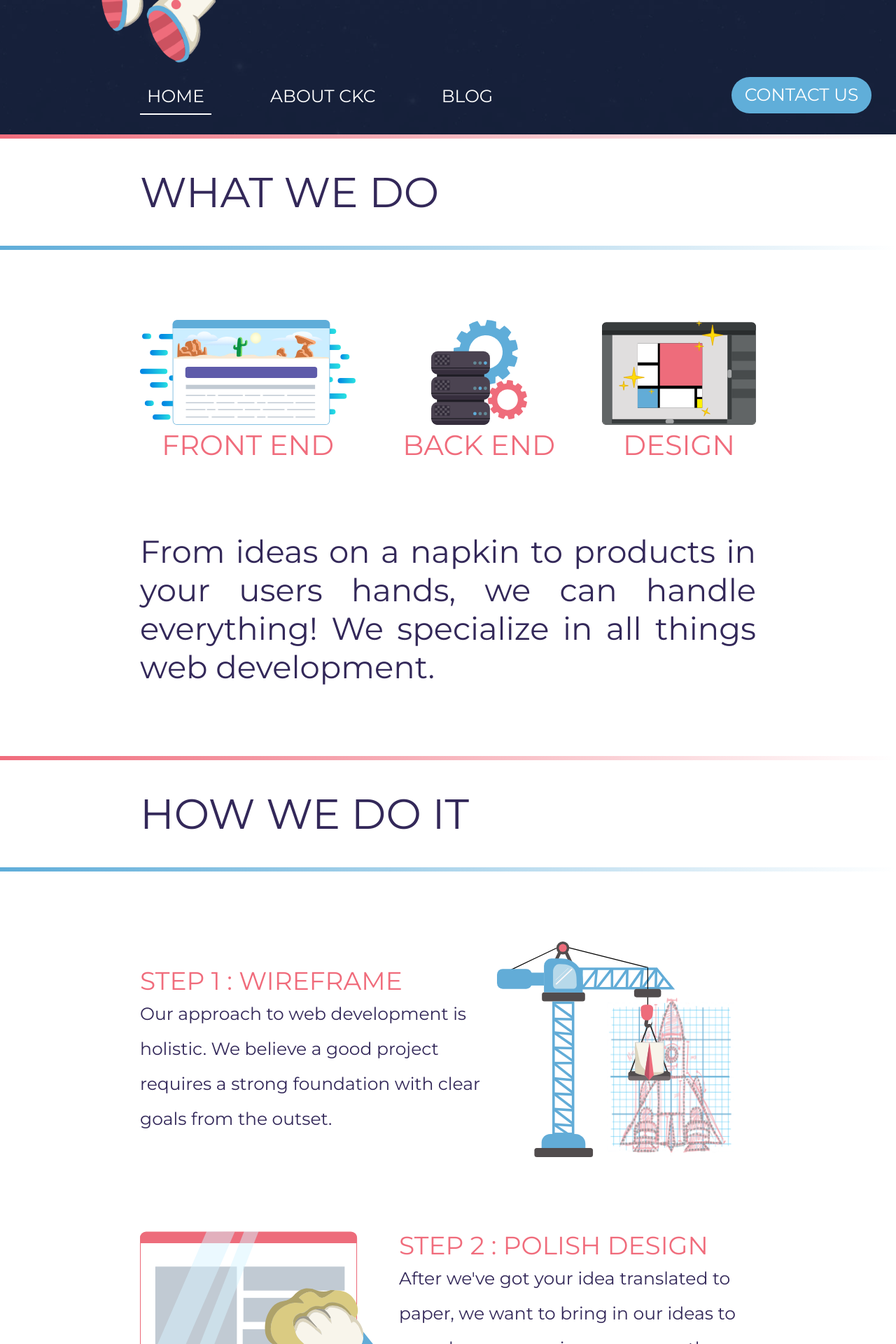
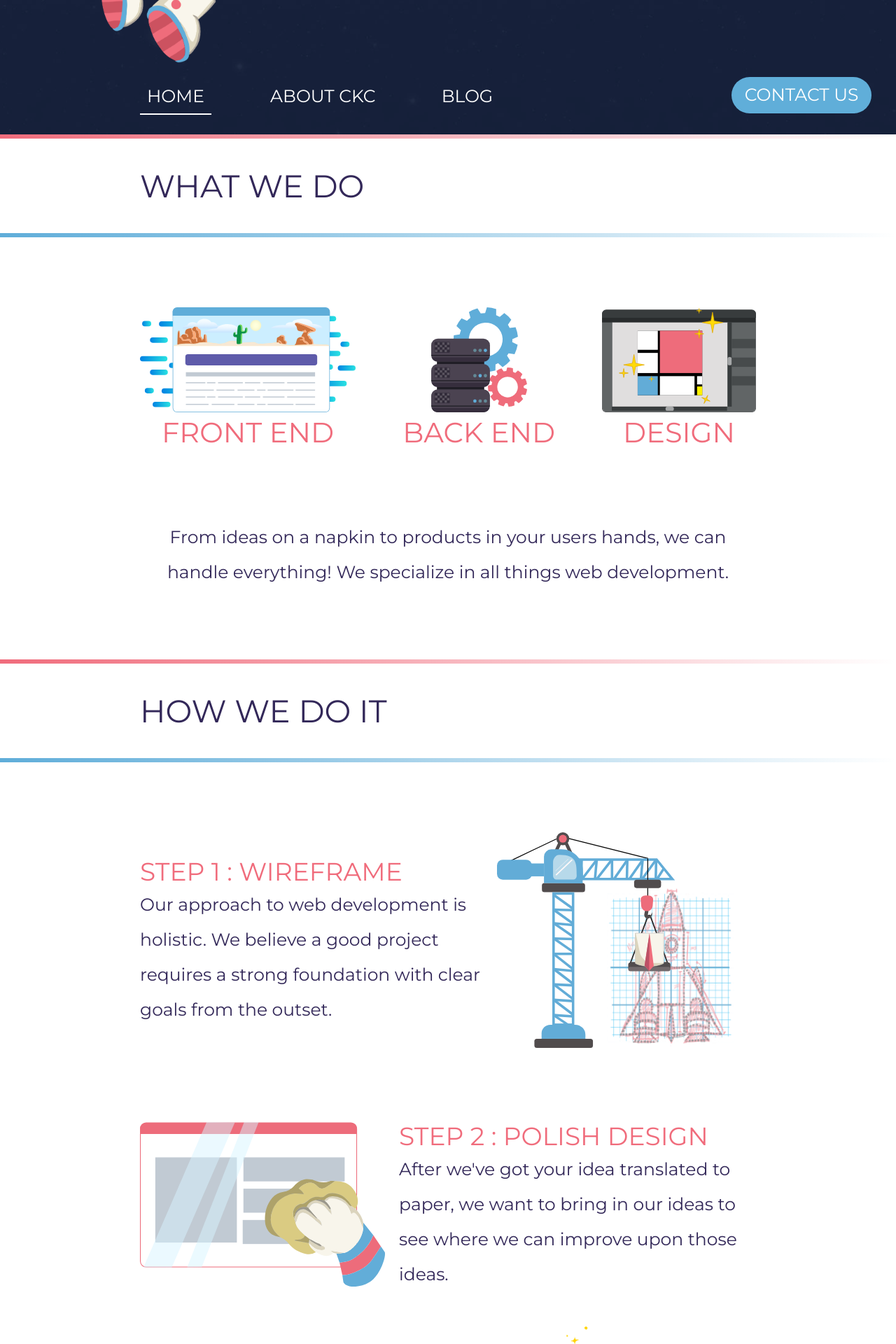
Before and after one commit to ckcollab/ckcollab, a Jekyll site: the page index.html, which Jekyll copies as it is, in a window 1280 px wide. Shown: the part 708-2628 px from the top of the page at 70% size. Built offline with Jekyll 4.4.1, drawn with Linux system fonts in a browser that asks for light colours; nearby versions of some CDN libraries.

Commit message:
resolves #82 - Changing body and title font sizes on home page

```diff
--- a/assets/css/global.css
+++ b/assets/css/global.css
@@ -104,7 +104,7 @@
 }
 
 .header-text {
-    font-size: 60px;
+    font-size: 45px;
     font-weight: 300;
     padding: 40px 50px;
     padding-left: 0px; /* This is because we added a margin-left */
--- a/index.html
+++ b/index.html
@@ -298,11 +298,12 @@
 
     .section-text {
         color: #332859;
-        font-size: 45px;
-        text-align: justify;
         font-family: Montserrat, sans-serif;
         font-weight: 100;
         margin: 100px 200px;
+        text-align: center;
+        font-size: 25px;
+        line-height: 2em;
     }
 
     .how-we-do-it .section-body {
```
